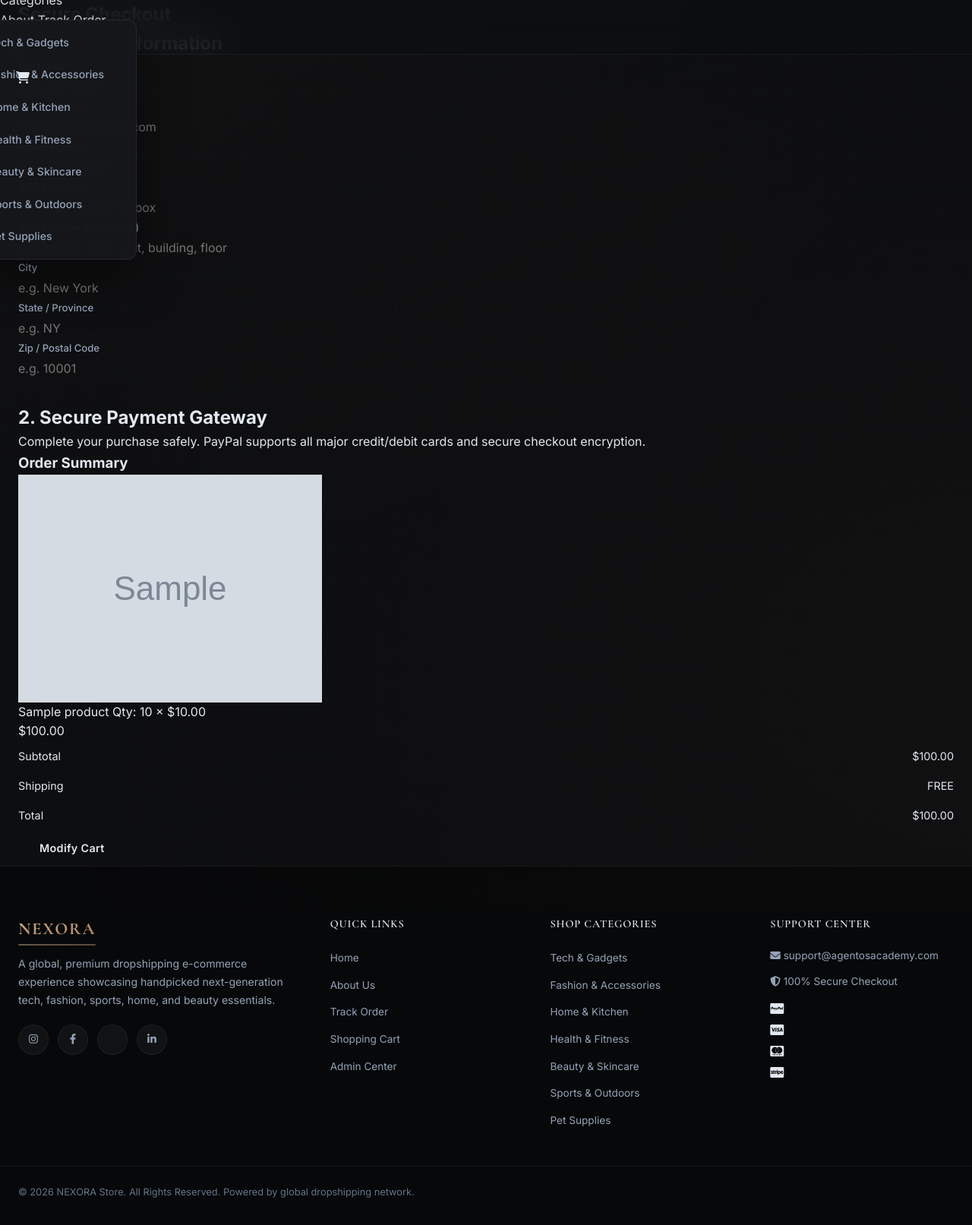
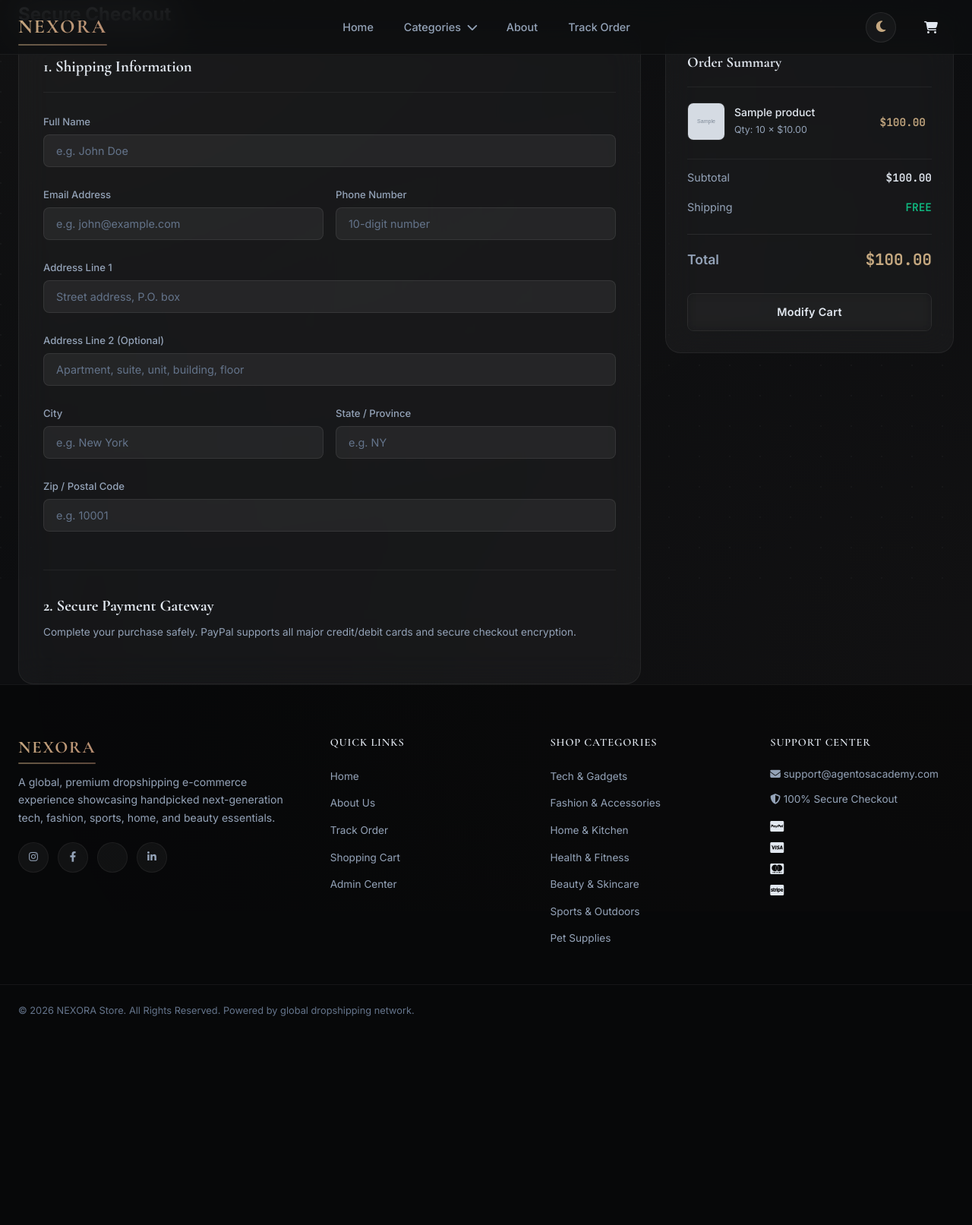
Before and after one commit to Amrit022/agentos-live, a Flask app: page /checkout in a window 1280 px wide. Shown: the whole page at 76% size. After the commit the page ends 1338 px from the top, so only its background shows below. Run offline with Flask 3, Linux system fonts and the light colour scheme; the visitor is signed in with stand-in values (Sample User, id 1); tables that the repository leaves empty hold one stand-in row (values such as "Sample post"); grey boxes marked "Sample" are stand-in pictures; some libraries are stand-ins or nearby versions.

Commit message:
Optimize e-commerce UI aesthetics, fix navbar layout mismatches, category filter layout, about value props, cart and checkout alignments, and light/dark theme contrast overrides

```diff
--- a/static/css/nexora.css
+++ b/static/css/nexora.css
@@ -2568,3 +2568,84 @@ button { cursor: pointer; }
   border-color: var(--cyan);
   transform: scale(1.05);
 }
+
+/* ---------- Custom Additions for Checkout, Light-theme drawer and Icon Fallbacks ---------- */
+
+/* Light-theme Mobile Drawer Contrast override */
+body.light-theme .mobile-nav {
+  background: rgba(250, 249, 245, 0.98);
+}
+
+/* About Page Value Icons font-icon fallback support */
+.value-icon i {
+  font-size: 1.6rem;
+  color: var(--violet);
+}
+
+/* Checkout Items List in Cart Summary sidebar */
+.checkout-items-list {
+  display: flex;
+  flex-direction: column;
+  gap: 16px;
+  margin-bottom: 24px;
+  max-height: 280px;
+  overflow-y: auto;
+  padding-right: 8px;
+  text-align: left;
+}
+
+.checkout-items-list::-webkit-scrollbar {
+  width: 4px;
+}
+
+.checkout-items-list::-webkit-scrollbar-thumb {
+  background: var(--glass-border);
+  border-radius: 2px;
+}
+
+.checkout-item-summary {
+  display: flex;
+  align-items: center;
+  gap: 12px;
+  width: 100%;
+}
+
+.checkout-item-summary img {
+  width: 50px;
+  height: 50px;
+  object-fit: cover;
+  border-radius: var(--radius-sm);
+  border: 1px solid var(--glass-border);
+  flex-shrink: 0;
+}
+
+.checkout-item-summary .summary-details {
+  display: flex;
+  flex-direction: column;
+  gap: 4px;
+  flex-grow: 1;
+  min-width: 0;
+}
+
+.checkout-item-summary .summary-name {
+  font-size: 0.88rem;
+  font-weight: 500;
+  color: var(--text-primary);
+  line-height: 1.3;
+  white-space: nowrap;
+  overflow: hidden;
+  text-overflow: ellipsis;
+}
+
+.checkout-item-summary .summary-qty {
+  font-size: 0.78rem;
+  color: var(--text-muted);
+}
+
+.checkout-item-summary .summary-total-item {
+  font-family: var(--font-mono);
+  font-size: 0.9rem;
+  font-weight: 600;
+  color: var(--cyan);
+  flex-shrink: 0;
+}
--- a/static/js/app.js
+++ b/static/js/app.js
@@ -326,7 +326,7 @@
 
       container.innerHTML = `
         <h2 class="section-title">You May Also Like</h2>
-        <div class="product-grid-small">
+        <div class="product-grid">
           ${products.map(renderProductCard).join('')}
         </div>
       `;
--- a/templates/base.html
+++ b/templates/base.html
@@ -31,43 +31,56 @@
 
     <!-- Sticky Glassmorphic Navbar -->
     <nav class="navbar">
-        <div class="navbar-container">
+        <div class="container">
             <a href="/" class="nav-brand">
                 NEX<span>ORA</span>
             </a>
 
-            <div class="nav-menu" id="mobile-menu">
-                <a href="/" class="nav-item">Home</a>
+            <div class="nav-links">
+                <a href="/" class="nav-link">Home</a>
                 <div class="nav-dropdown">
-                    <a href="#" class="nav-item dropdown-toggle">Categories <i class="fa-solid fa-chevron-down dropdown-arrow"></i></a>
+                    <a href="#" class="nav-link dropdown-toggle">Categories <i class="fa-solid fa-chevron-down dropdown-arrow"></i></a>
                     <div class="nav-dropdown-menu">
                         {% for slug, cat in categories.items() %}
                             <a href="/category/{{ slug }}">{{ cat.name }}</a>
                         {% endfor %}
                     </div>
                 </div>
-                <a href="/about" class="nav-item">About</a>
-                <a href="/tracking" class="nav-item">Track Order</a>
+                <a href="/about" class="nav-link">About</a>
+                <a href="/tracking" class="nav-link">Track Order</a>
             </div>
 
-            <div class="nav-actions">
-                <button id="theme-toggle" class="theme-toggle-btn" aria-label="Toggle light/dark theme" style="margin-right: 12px;">
+            <div class="nav-actions" style="display: flex; align-items: center; gap: 8px;">
+                <button id="theme-toggle" class="theme-toggle-btn" aria-label="Toggle light/dark theme" style="margin-right: 8px;">
                     <i class="fa-solid fa-moon"></i>
                 </button>
 
-                <a href="/cart" class="nav-cart" aria-label="View Shopping Cart">
+                <a href="/cart" class="nav-cart" aria-label="View Shopping Cart" style="margin-right: 8px;">
                     <i class="fa-solid fa-cart-shopping"></i>
                     <span class="cart-badge" id="cart-badge">0</span>
                 </a>
 
-                <button class="menu-toggle" id="mobile-menu-toggle" aria-expanded="false" aria-label="Toggle navigation menu">
-                    <span class="bar"></span>
-                    <span class="bar"></span>
-                    <span class="bar"></span>
+                <button class="hamburger" id="mobile-menu-toggle" aria-expanded="false" aria-label="Toggle navigation menu">
+                    <span></span>
+                    <span></span>
+                    <span></span>
                 </button>
             </div>
         </div>
     </nav>
+
+    <!-- Mobile Navigation Drawer Panel -->
+    <div class="mobile-nav" id="mobile-menu">
+        <a href="/">Home</a>
+        <a href="/about">About</a>
+        <a href="/tracking">Track Order</a>
+        <a href="/cart">Cart</a>
+        <hr style="width: 40px; border: none; border-top: 1px solid var(--glass-border); margin: 12px 0;">
+        <span style="font-size: 0.82rem; text-transform: uppercase; letter-spacing: 0.08em; color: var(--cyan); margin-bottom: 8px; font-weight: 600;">Categories</span>
+        {% for slug, cat in categories.items() %}
+            <a href="/category/{{ slug }}" style="font-size: 1.15rem; padding: 4px 0;">{{ cat.name }}</a>
+        {% endfor %}
+    </div>
 
     <!-- Main Content Area -->
     <main class="main-content">
--- a/templates/checkout.html
+++ b/templates/checkout.html
@@ -6,79 +6,67 @@
 <section class="checkout-section container">
     <h1 class="page-title reveal-on-scroll">Secure Checkout</h1>
 
-    <div class="checkout-layout-grid">
+    <div class="checkout-layout">
         <!-- Shipping Details Form (Left Column) -->
-        <div class="checkout-form-column reveal-on-scroll">
-            <div class="checkout-card">
-                <h2>1. Shipping Information</h2>
-                <form id="checkout-form">
-                    <div class="form-row">
-                        <div class="form-group">
+        <div class="checkout-form reveal-on-scroll">
+            <h2 class="form-title">1. Shipping Information</h2>
+            <form id="checkout-form" class="form-grid">
+                <div class="form-group full">
                     <label class="form-label" for="checkout-name">Full Name</label>
-                            <input type="text" id="checkout-name" name="name" class="form-control" required placeholder="e.g. John Doe">
-                            <span class="field-error"></span>
-                        </div>
+                    <input type="text" id="checkout-name" name="name" class="form-input" required placeholder="e.g. John Doe">
+                    <span class="field-error" style="font-size: 0.75rem; color: var(--error); margin-top: 4px;"></span>
                 </div>
 
-                    <div class="form-row">
                 <div class="form-group">
                     <label class="form-label" for="checkout-email">Email Address</label>
-                            <input type="email" id="checkout-email" name="email" class="form-control" required placeholder="e.g. john@example.com">
-                            <span class="field-error"></span>
+                    <input type="email" id="checkout-email" name="email" class="form-input" required placeholder="e.g. john@example.com">
+                    <span class="field-error" style="font-size: 0.75rem; color: var(--error); margin-top: 4px;"></span>
                 </div>
                 <div class="form-group">
                     <label class="form-label" for="checkout-phone">Phone Number</label>
-                            <input type="tel" id="checkout-phone" name="phone" class="form-control" required placeholder="10-digit number" pattern="[0-9]{10}">
-                            <span class="field-error"></span>
-                        </div>
+                    <input type="tel" id="checkout-phone" name="phone" class="form-input" required placeholder="10-digit number" pattern="[0-9]{10}">
+                    <span class="field-error" style="font-size: 0.75rem; color: var(--error); margin-top: 4px;"></span>
                 </div>
 
-                    <div class="form-row">
-                        <div class="form-group">
+                <div class="form-group full">
                     <label class="form-label" for="checkout-address">Address Line 1</label>
-                            <input type="text" id="checkout-address" name="address" class="form-control" required placeholder="Street address, P.O. box">
-                            <span class="field-error"></span>
-                        </div>
+                    <input type="text" id="checkout-address" name="address" class="form-input" required placeholder="Street address, P.O. box">
+                    <span class="field-error" style="font-size: 0.75rem; color: var(--error); margin-top: 4px;"></span>
                 </div>
 
-                    <div class="form-row">
-                        <div class="form-group">
+                <div class="form-group full">
                     <label class="form-label" for="checkout-address2">Address Line 2 (Optional)</label>
-                            <input type="text" id="checkout-address2" name="address2" class="form-control" placeholder="Apartment, suite, unit, building, floor">
-                            <span class="field-error"></span>
-                        </div>
+                    <input type="text" id="checkout-address2" name="address2" class="form-input" placeholder="Apartment, suite, unit, building, floor">
+                    <span class="field-error" style="font-size: 0.75rem; color: var(--error); margin-top: 4px;"></span>
                 </div>
 
-                    <div class="form-row">
                 <div class="form-group">
                     <label class="form-label" for="checkout-city">City</label>
-                            <input type="text" id="checkout-city" name="city" class="form-control" required placeholder="e.g. New York">
-                            <span class="field-error"></span>
+                    <input type="text" id="checkout-city" name="city" class="form-input" required placeholder="e.g. New York">
+                    <span class="field-error" style="font-size: 0.75rem; color: var(--error); margin-top: 4px;"></span>
                 </div>
                 <div class="form-group">
                     <label class="form-label" for="checkout-state">State / Province</label>
-                            <input type="text" id="checkout-state" name="state" class="form-control" required placeholder="e.g. NY">
-                            <span class="field-error"></span>
+                    <input type="text" id="checkout-state" name="state" class="form-input" required placeholder="e.g. NY">
+                    <span class="field-error" style="font-size: 0.75rem; color: var(--error); margin-top: 4px;"></span>
                 </div>
-                        <div class="form-group">
+                <div class="form-group full">
                     <label class="form-label" for="checkout-pincode">Zip / Postal Code</label>
-                            <input type="text" id="checkout-pincode" name="pincode" class="form-control" required placeholder="e.g. 10001">
-                            <span class="field-error"></span>
-                        </div>
+                    <input type="text" id="checkout-pincode" name="pincode" class="form-input" required placeholder="e.g. 10001">
+                    <span class="field-error" style="font-size: 0.75rem; color: var(--error); margin-top: 4px;"></span>
                 </div>
             </form>
-            </div>
 
-            <div class="checkout-card payment-card" style="margin-top: 30px;">
-                <h2>2. Secure Payment Gateway</h2>
-                <p class="payment-note">Complete your purchase safely. PayPal supports all major credit/debit cards and secure checkout encryption.</p>
+            <div class="payment-section" style="margin-top: 40px; padding-top: 30px; border-top: 1px solid rgba(255,255,255,0.06);">
+                <h2 class="form-title" style="border: none; margin-bottom: 8px; padding: 0;">2. Secure Payment Gateway</h2>
+                <p class="payment-note" style="font-size: 0.85rem; color: var(--text-muted); margin-bottom: 24px;">Complete your purchase safely. PayPal supports all major credit/debit cards and secure checkout encryption.</p>
                 <div id="paypal-button-container" class="paypal-container"></div>
             </div>
         </div>
 
         <!-- Summary Sidebar (Right Column) -->
         <div class="checkout-summary-column reveal-on-scroll">
-            <div class="cart-summary-card">
+            <div class="cart-summary">
                 <h3>Order Summary</h3>
                 <div class="checkout-items-list">
                     {% for item in items %}
@@ -92,27 +80,25 @@
                         </div>
                     {% endfor %}
                 </div>
-                <div class="summary-divider"></div>
-                <div class="summary-row">
-                    <span>Subtotal</span>
-                    <span>${{ "%.2f"|format(subtotal) }}</span>
+                <div class="summary-row" style="margin-top: 16px; padding-top: 12px; border-top: 1px solid rgba(255,255,255,0.06);">
+                    <span class="label">Subtotal</span>
+                    <span class="value">${{ "%.2f"|format(subtotal) }}</span>
                 </div>
                 <div class="summary-row">
-                    <span>Shipping</span>
-                    <span>
+                    <span class="label">Shipping</span>
+                    <span class="value">
                         {% if shipping == 0 %}
-                            <span class="free-shipping">FREE</span>
+                            <span class="free">FREE</span>
                         {% else %}
                             ${{ "%.2f"|format(shipping) }}
                         {% endif %}
                     </span>
                 </div>
-                <div class="summary-divider"></div>
-                <div class="summary-row summary-total">
-                    <span>Total</span>
-                    <span>${{ "%.2f"|format(total) }}</span>
+                <div class="summary-row total" style="margin-top: 16px; padding-top: 16px; border-top: 1px solid rgba(255,255,255,0.08);">
+                    <span class="label" style="font-weight: 600;">Total</span>
+                    <span class="value">${{ "%.2f"|format(total) }}</span>
                 </div>
-                <a href="/cart" class="btn btn-ghost btn-block">Modify Cart</a>
+                <a href="/cart" class="btn btn-secondary" style="width: 100%; margin-top: 20px;">Modify Cart</a>
             </div>
         </div>
     </div>
```
Also changed, not shown: templates/about.html (+13 -19 lines), templates/cart.html (+25 -26 lines), templates/category.html (+15 -21 lines). Lines whose indentation alone changed are shown as unchanged.
